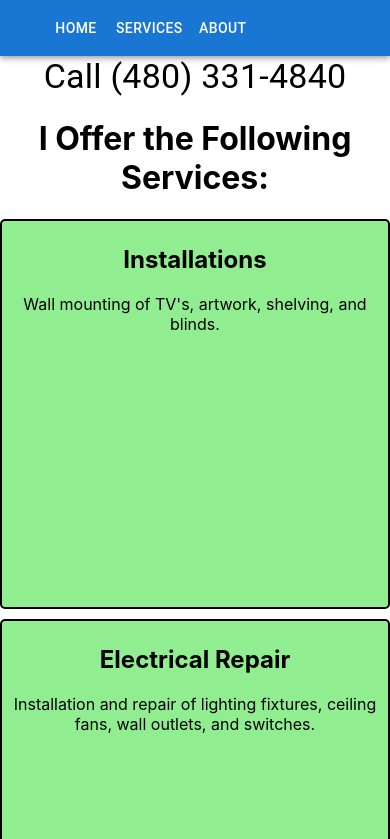
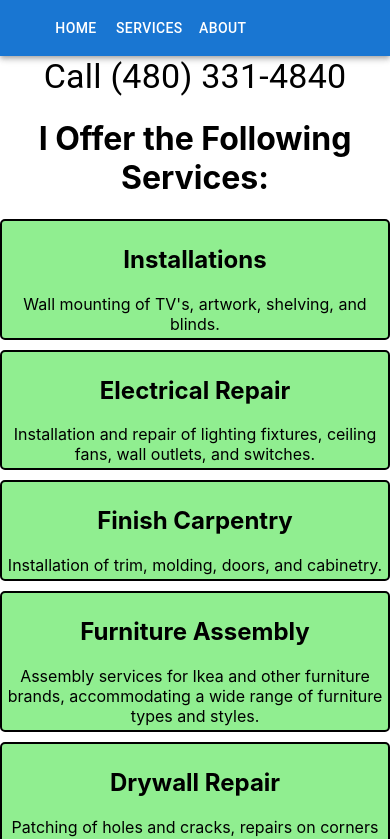
Before and after one commit to tonkadev/NexusHomeRepair, a React (Create React App) app: page /services in a window 390 px wide. Shown: the top 839 px of the page. Built offline with nearby package versions, Linux system fonts and the light colour scheme.

Commit message:
styling for mobile

```diff
--- a/src/App.css
+++ b/src/App.css
@@ -63,10 +63,16 @@
 @media (max-width: 600px) {
   .services-grid {
     grid-template-columns: repeat(1, 1fr);
-    grid-template-rows: repeat(4, 0.5fr);
+    grid-template-rows: auto; /* Change to auto to adjust height based on content */
   }
 
   .service-box {
     padding: 4px;
+    display: flex;
+    flex-direction: column;
+    justify-content: center;
+    align-items: center;
+    text-align: center;
+    aspect-ratio: unset; /* Remove aspect-ratio property to allow height to adjust based on content */
   }
 }
```
